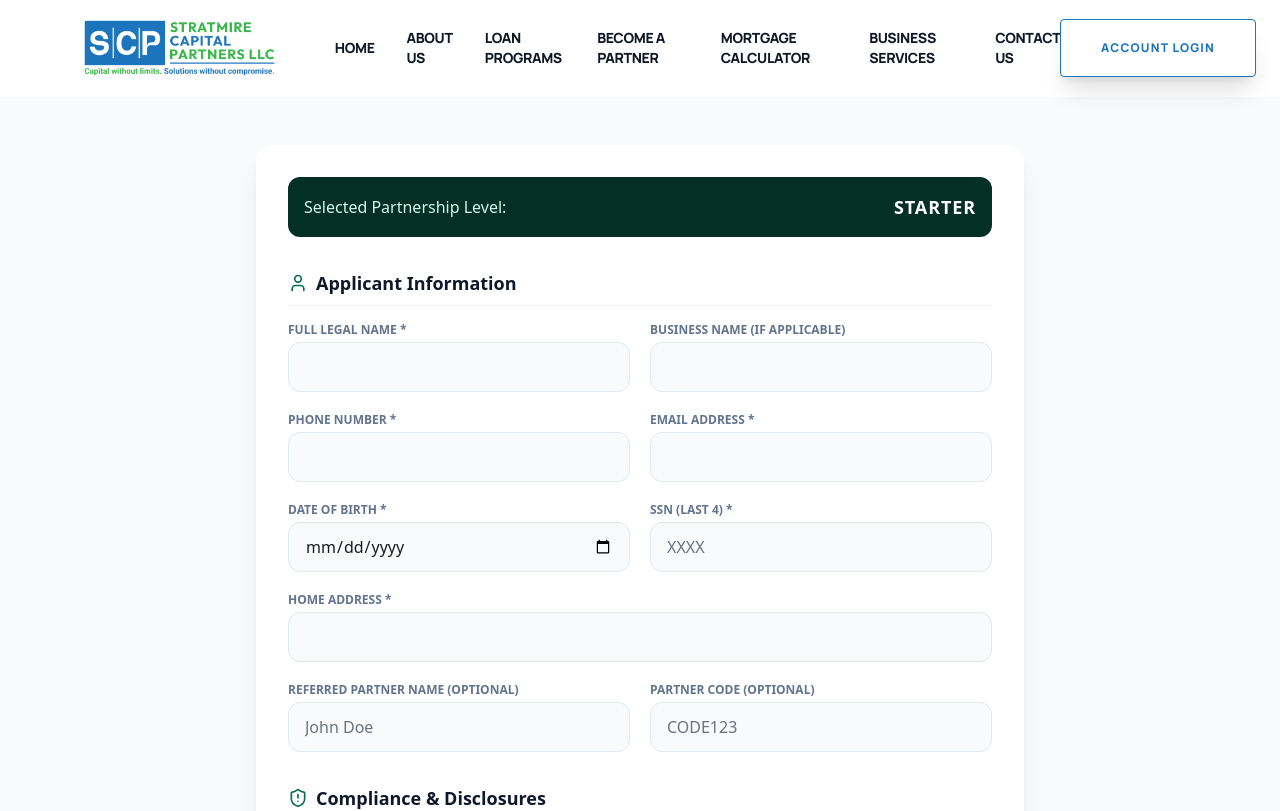
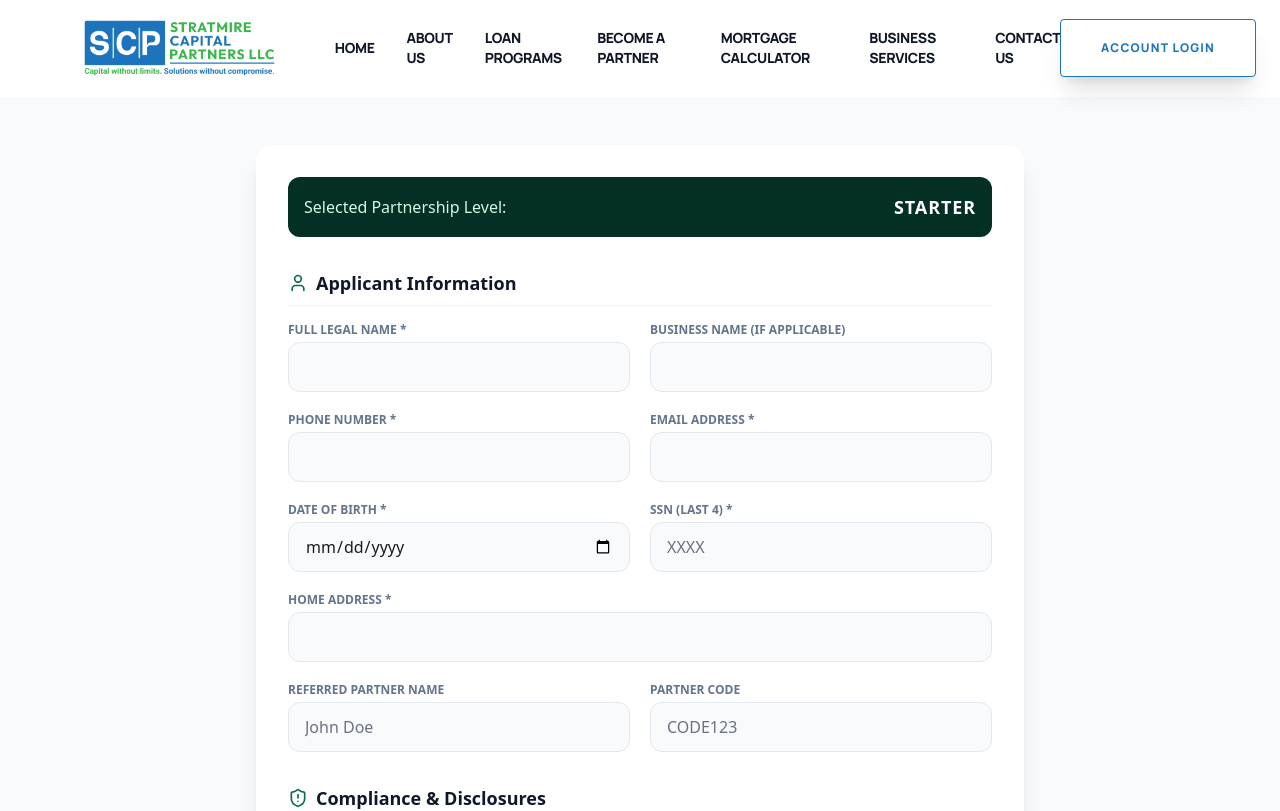
Before and after one commit to RoneyGajjar/smcp---www, a Next.js app: page /become-partner in a window 1280 px wide. Shown: the top 811 px of the page. Built offline with nearby package versions, Linux system fonts and the light colour scheme; no server answers.

Commit message:
feat: make referred partner name and code fields mandatory in become-partner form

```diff
--- a/app/become-partner/page.tsx
+++ b/app/become-partner/page.tsx
@@ -225,12 +225,12 @@ function PartnerForm() {
                         </div>
 
                         <div>
-                            <label className="block text-xs font-bold text-slate-500 uppercase mb-1">Referred Partner Name (Optional)</label>
-                            <input type="text" name="referredPartnerName" value={formData.referredPartnerName} onChange={handleInputChange} className="w-full px-4 py-3 rounded-xl border border-slate-200 focus:ring-2 focus:ring-[#0a6c50] outline-none bg-slate-50 focus:bg-white transition-all" placeholder="John Doe" />
+                            <label className="block text-xs font-bold text-slate-500 uppercase mb-1">Referred Partner Name </label>
+                            <input type="text" name="referredPartnerName" required value={formData.referredPartnerName} onChange={handleInputChange} className="w-full px-4 py-3 rounded-xl border border-slate-200 focus:ring-2 focus:ring-[#0a6c50] outline-none bg-slate-50 focus:bg-white transition-all" placeholder="John Doe" />
                         </div>
                         <div>
-                            <label className="block text-xs font-bold text-slate-500 uppercase mb-1">Partner Code (Optional)</label>
-                            <input type="text" name="referredPartnerCode" value={formData.referredPartnerCode} onChange={handleInputChange} className="w-full px-4 py-3 rounded-xl border border-slate-200 focus:ring-2 focus:ring-[#0a6c50] outline-none bg-slate-50 focus:bg-white transition-all" placeholder="CODE123" />
+                            <label className="block text-xs font-bold text-slate-500 uppercase mb-1">Partner Code</label>
+                            <input type="text" name="referredPartnerCode" required value={formData.referredPartnerCode} onChange={handleInputChange} className="w-full px-4 py-3 rounded-xl border border-slate-200 focus:ring-2 focus:ring-[#0a6c50] outline-none bg-slate-50 focus:bg-white transition-all" placeholder="CODE123" />
                         </div>
                     </div>
                 </section>
```
